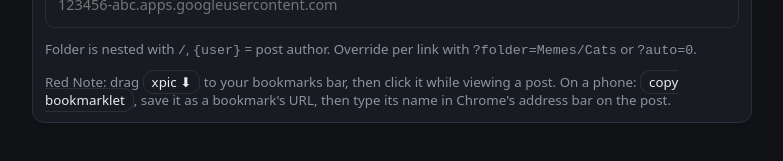
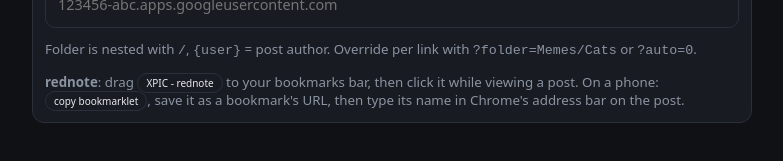
Before and after one commit to albert1911/xpic, a website: page index.html in a window 1280 px wide. Shown: the part 441-602 px from the top of the page, without its empty margins (248-1031 px from the left). Drawn offline with Linux system fonts and the light colour scheme.

Commit message:
Update index.html

```diff
--- a/index.html
+++ b/index.html
@@ -114,7 +114,12 @@
       <input type="text" id="clientId" placeholder="123456-abc.apps.googleusercontent.com" autocomplete="off">
     </label>
     <small>Folder is nested with <code>/</code>, <code>{user}</code> = post author. Override per link with <code>?folder=Memes/Cats</code> or <code>?auto=0</code>.</small>
-    <small>Red Note: drag <a id="bm" class="btn ghost" style="padding:2px 8px">xpic ⬇</a> to your bookmarks bar, then click it while viewing a post. On a phone: <a id="bmCopy" href="#" class="btn ghost" style="padding:2px 8px">copy bookmarklet</a>, save it as a bookmark's URL, then type its name in Chrome's address bar on the post.</small>
+    <small>
+      <b>rednote</b>: drag <a id="bm" class="btn ghost" style="padding:2px 8px; font-size: 10px;">XPIC - rednote</a> to your bookmarks
+      bar, then click it while viewing a post. On a phone:
+      <a id="bmCopy" href="#" class="btn ghost" style="padding:2px 8px; font-size: 10px; white-space: nowrap;">copy bookmarklet</a>,
+      save it as a bookmark's URL, then type its name in Chrome's address bar on the post.
+    </small>
   </details>
 </main>
 
```
